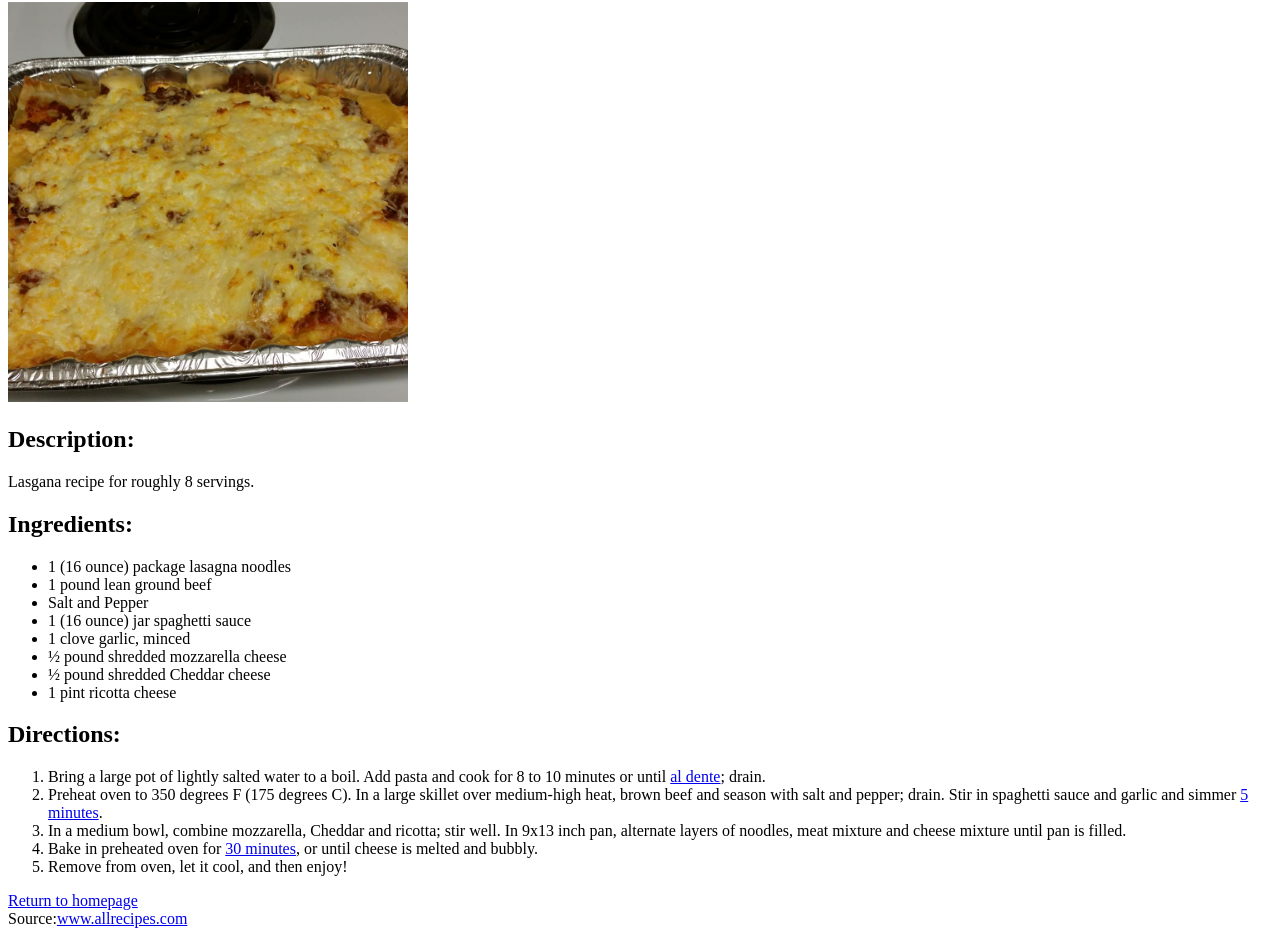
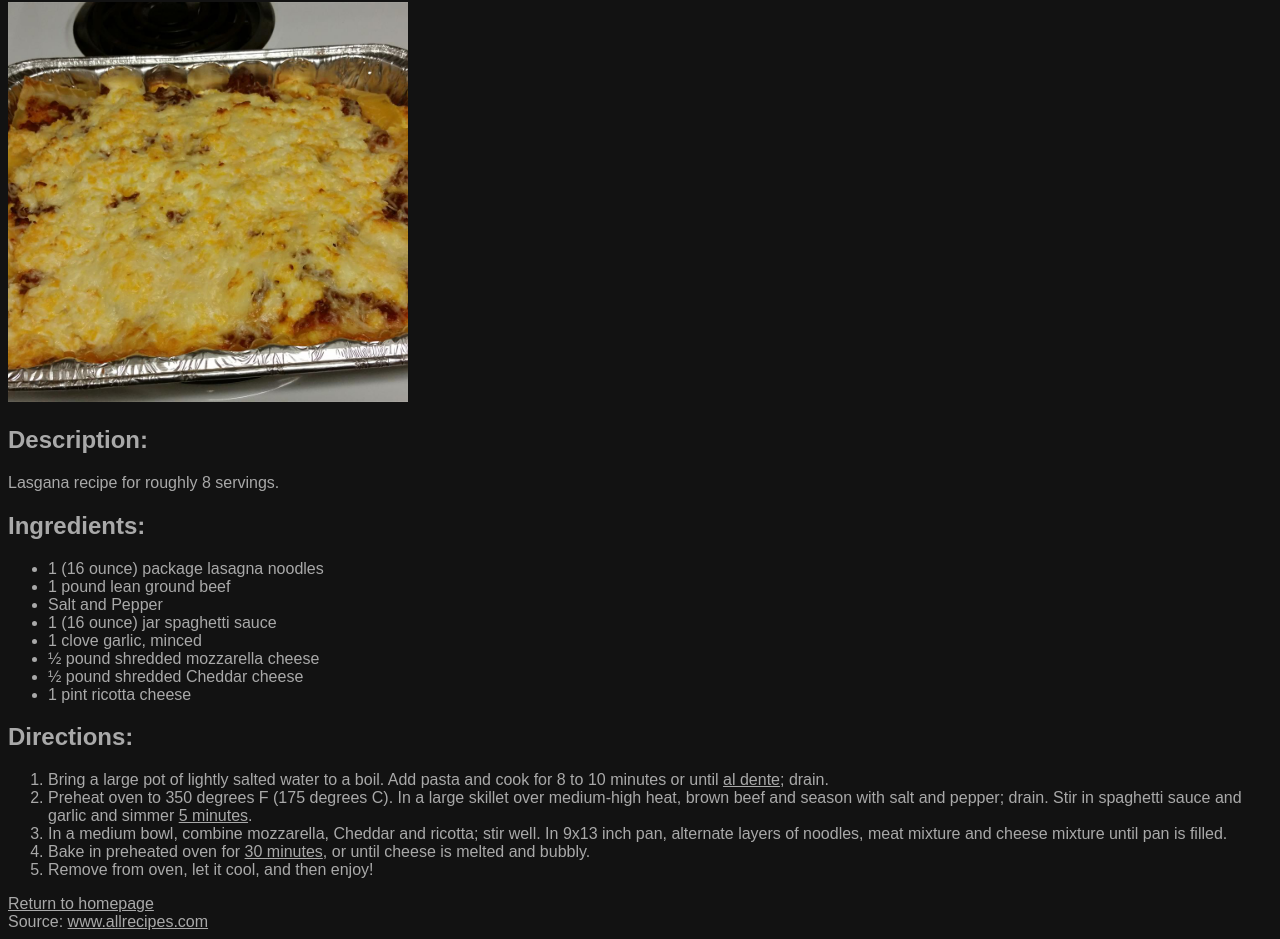
Before and after one commit to enterCheesyNameHere/odin-recipes, a plain HTML site: page recipes/lasagna.html in a window 1280 px wide. Shown: the part 78-1017 px from the top of the page. Drawn offline with Linux system fonts and the light colour scheme.

Commit message:
Started work on styling

```diff
--- a/recipes/lasagna.html
+++ b/recipes/lasagna.html
@@ -3,6 +3,7 @@
     <head>
         <meta charset="utf-8">
         <title>Lasagna Recipe</title>
+        <link href="../styles.css" rel="stylesheet">
     </head>
     <body>
         <h1>Lasagna Recipe</h1>
@@ -31,7 +32,7 @@
         <footer>
             <a href="./../index.html">Return to homepage</a>
             <br>
-            Source:<a href="https://www.allrecipes.com/recipe/19756/brendas-lasagna/">www.allrecipes.com</a>
+            Source: <a href="https://www.allrecipes.com/recipe/19756/brendas-lasagna/">www.allrecipes.com</a>
         </footer>
     </body>
 </html>
--- a/styles.css
+++ b/styles.css
@@ -0,0 +1,15 @@
+/*Element Selectors*/
+html {
+    background-color: #121212;
+    color: darkgrey;
+    font-family: Arial, Helvetica, sans-serif;
+}
+
+a:link, a:visited{
+    color: darkgrey
+}
+
+
+/*Class Selectors*/
+
+/*ID Selectors*/
```
Also changed, not shown: index.html (+1 -0 lines).
